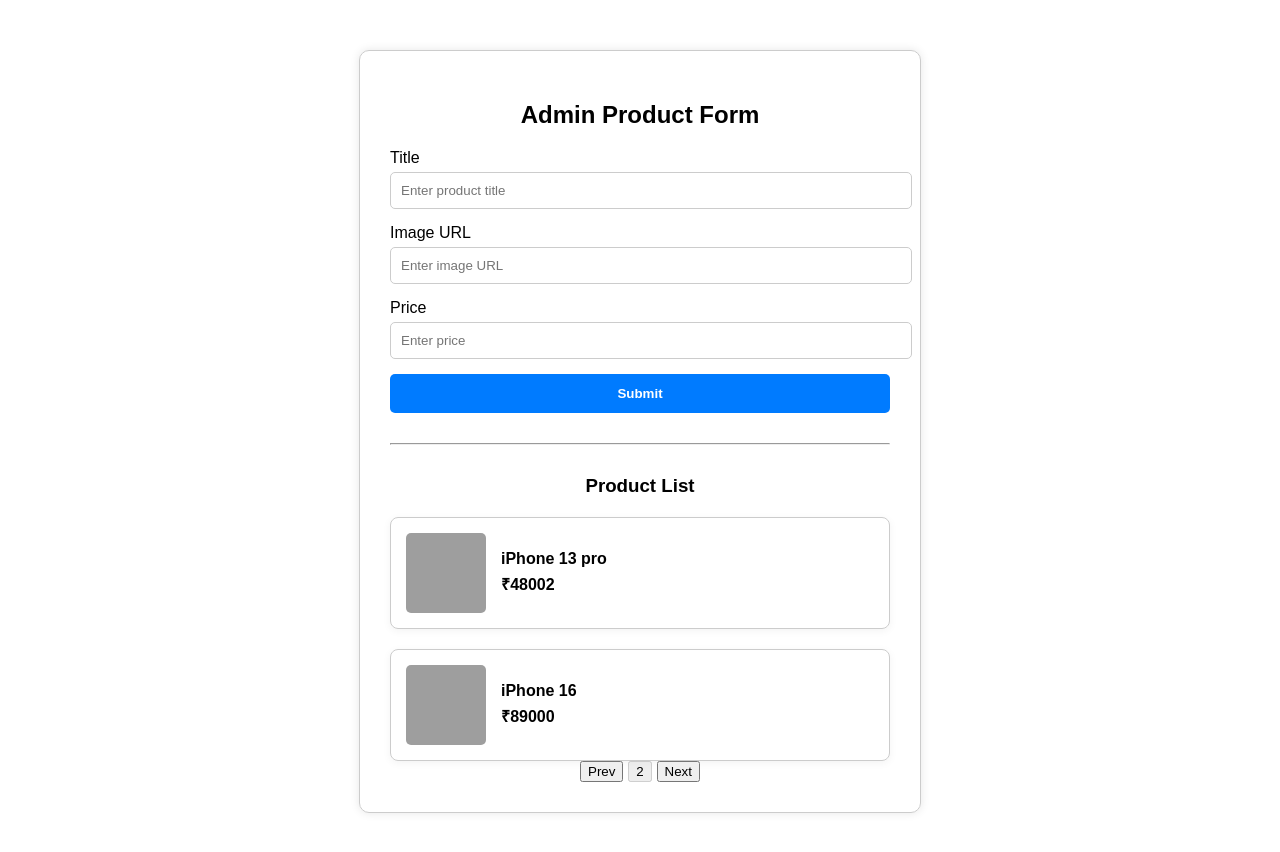
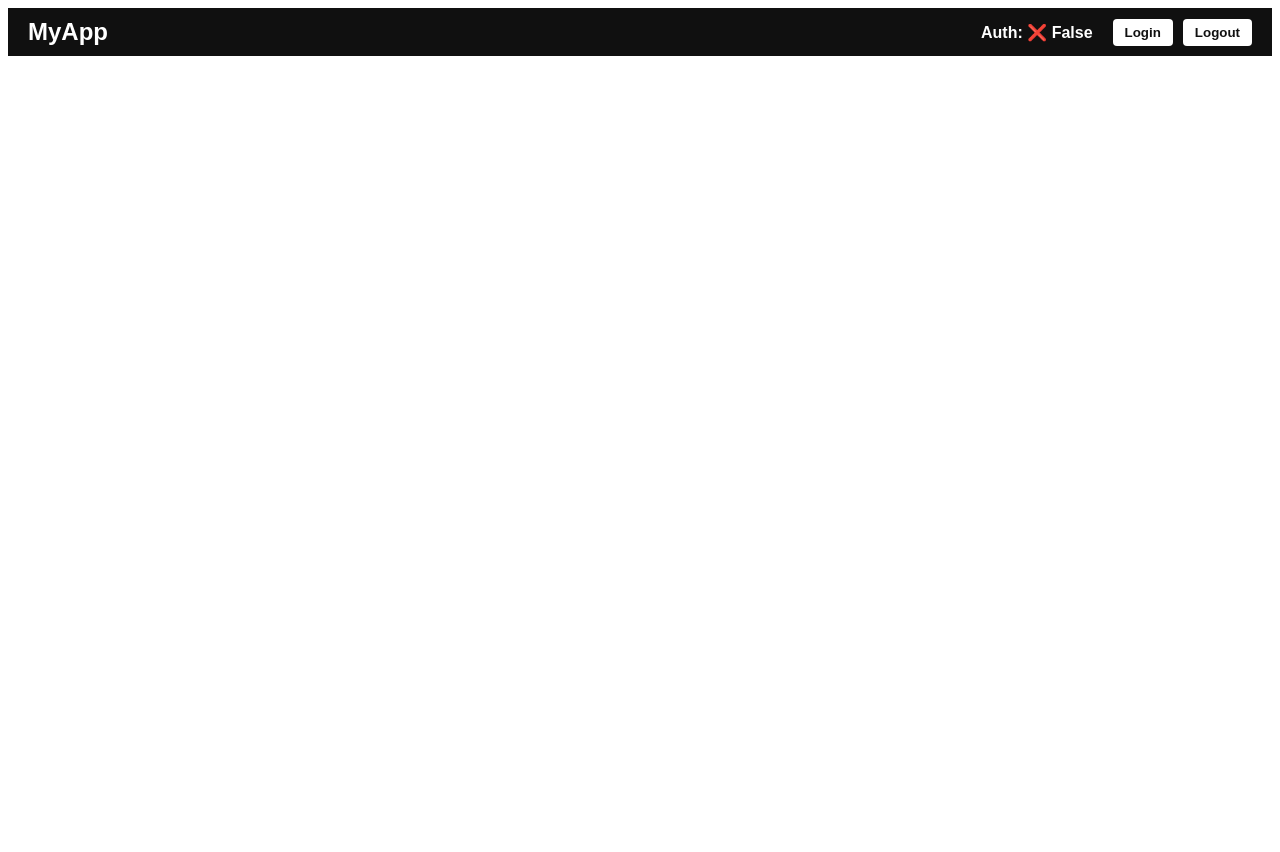
Before and after one commit to Harsh2004R/road-to-mern, a React (Vite) app in the folder RCT-101/FullUnit/: page / in a window 1280 px wide. Shown: the top 852 px of the page. After the commit the page ends 800 px from the top, so only its background shows below. Built offline with nearby package versions, Linux system fonts and the light colour scheme; data requests are answered from the project's data file; grey boxes are pictures that could not be loaded.

Commit message:
Day-8 using  ContextApi AuthTool created

```diff
--- a/RCT-101/FullUnit/src/App.jsx
+++ b/RCT-101/FullUnit/src/App.jsx
@@ -8,7 +8,7 @@ import ReffTimer from "./Unit/Day-6/ReffTimer.jsx"
 import TimerUsereff from "./Unit/Day-6/TimerUsereff.jsx"
 import FormsHandeling from "./Unit/Day-6/FormsHandeling.jsx"
 import FetchAndDisplay from "./Unit/Day-7/FetchAndDisplay.jsx"
-
+import Main from "./Unit/Day-8/Main.jsx"
 
 
 function App() {
@@ -29,7 +29,9 @@ function App() {
       {/* <TimerUsereff /> */}
       {/* <FormsHandeling /> */}
       {/* Day -7 This is gonna be revision day I will create a admin panle where we fetch / post and display data */}
-      <FetchAndDisplay />
+      {/* <FetchAndDisplay /> */}
+      {/* Day -8 I will use Context api to build Auth Tool or may be theme tool */}
+      <Main />
 
     </>
   )
--- /dev/null
+++ b/RCT-101/FullUnit/src/Unit/Day-8/Context/AuthContext.jsx
@@ -0,0 +1,18 @@
+import { createContext, useState } from "react";
+export const AuthContext = createContext();
+
+
+
+const AuthContextProvider = ({ children }) => {
+    const [auth, setAuth] = useState(false);
+    const login = () => {
+        setAuth(true);
+    }
+    const logout = () => {
+        setAuth(false);
+    }
+    return <AuthContext.Provider value={{ login, logout, auth }}>
+        {children}
+    </AuthContext.Provider>
+}
+export default AuthContextProvider;
--- /dev/null
+++ b/RCT-101/FullUnit/src/Unit/Day-8/Main.jsx
@@ -0,0 +1,14 @@
+import React from 'react'
+import AuthContextProvider from './Context/AuthContext'
+import Navbar from './Navbar'
+
+
+function Main() {
+    return (
+        <AuthContextProvider>
+            <Navbar />
+        </AuthContextProvider>
+    )
+}
+
+export default Main
--- /dev/null
+++ b/RCT-101/FullUnit/src/Unit/Day-8/Navbar.jsx
@@ -0,0 +1,65 @@
+import { useContext } from "react";
+import { AuthContext } from "./Context/AuthContext";
+
+const Navbar = () => {
+    const { login, logout, auth } = useContext(AuthContext);
+
+    const handleLogin = () => {
+        // You can call your login API here
+        console.log("Logging in...");
+        setAuth(true);
+    };
+
+    const handleLogout = () => {
+        // You can call your logout logic here
+        console.log("Logging out...");
+        setAuth(false);
+    };
+
+    const navbarStyle = {
+        display: "flex",
+        justifyContent: "space-between",
+        alignItems: "center",
+        backgroundColor: "#101010",
+        padding: "10px 20px",
+        color: "white",
+        fontFamily: "Arial, sans-serif",
+    };
+
+    const titleStyle = {
+        margin: 0,
+        fontSize: "24px",
+    };
+
+    const authTextStyle = {
+        margin: "0 10px 0 0",
+        fontWeight: "bold",
+        fontSize: "16px",
+    };
+
+    const buttonStyle = {
+        padding: "6px 12px",
+        marginLeft: "10px",
+        border: "none",
+        borderRadius: "4px",
+        cursor: "pointer",
+        backgroundColor: "#fff",
+        color: "#101010",
+        fontWeight: "bold",
+    };
+
+    return (
+        <nav style={navbarStyle}>
+            <div className="nav-left">
+                <h2 style={titleStyle}>MyApp</h2>
+            </div>
+            <div className="nav-right" style={{ display: "flex", alignItems: "center" }}>
+                <p style={authTextStyle}>Auth: {auth ? "✅ True" : "❌ False"}</p>
+                <button style={buttonStyle} onClick={login}>Login</button>
+                <button style={buttonStyle} onClick={logout}>Logout</button>
+            </div>
+        </nav>
+    );
+};
+
+export default Navbar;
```
